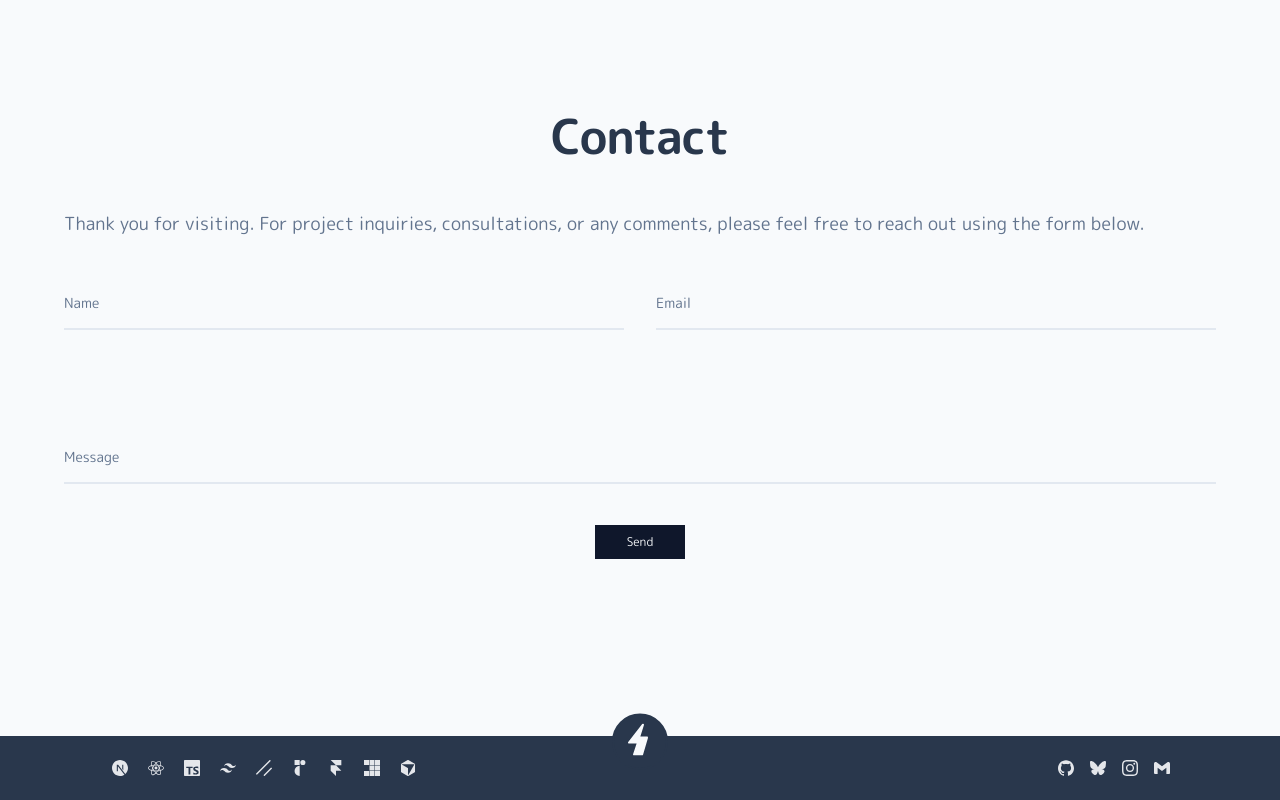
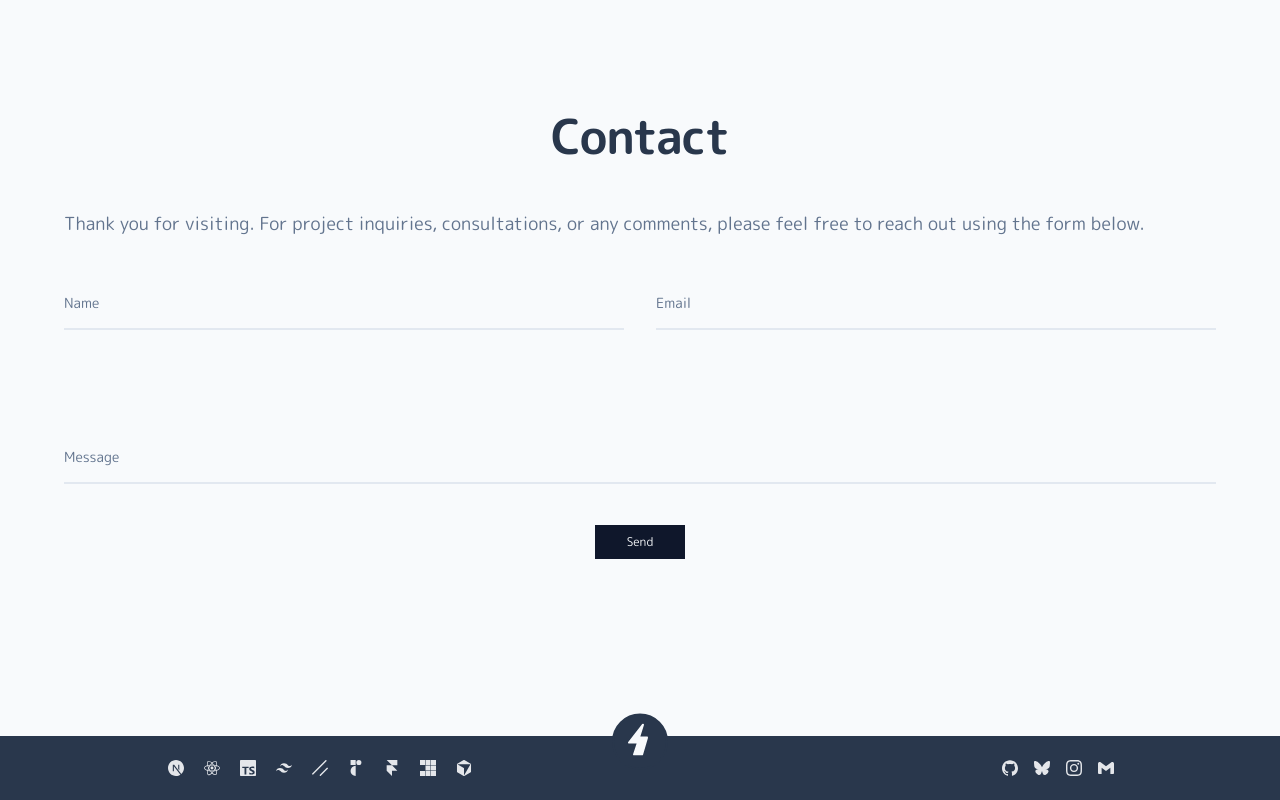
Before and after one commit to jumpei999/portfolio, a Next.js app: page /en in a window 1280 px wide. Shown: the part 7296-8096 px from the top of the page. Built offline with nearby package versions, Linux system fonts and the light colour scheme.

Commit message:
adjust footer width

```diff
--- a/src/components/footer.tsx
+++ b/src/components/footer.tsx
@@ -58,7 +58,7 @@ export default function Footer() {
       <footer className="relative z-10 bg-foreground text-background">
         <div
           className={cn(
-            "mx-auto w-full max-w-6xl px-6 py-4 sm:px-10",
+            "mx-auto w-3/4 py-4",
             "min-h-12 sm:min-h-14",
           )}
         >
```
